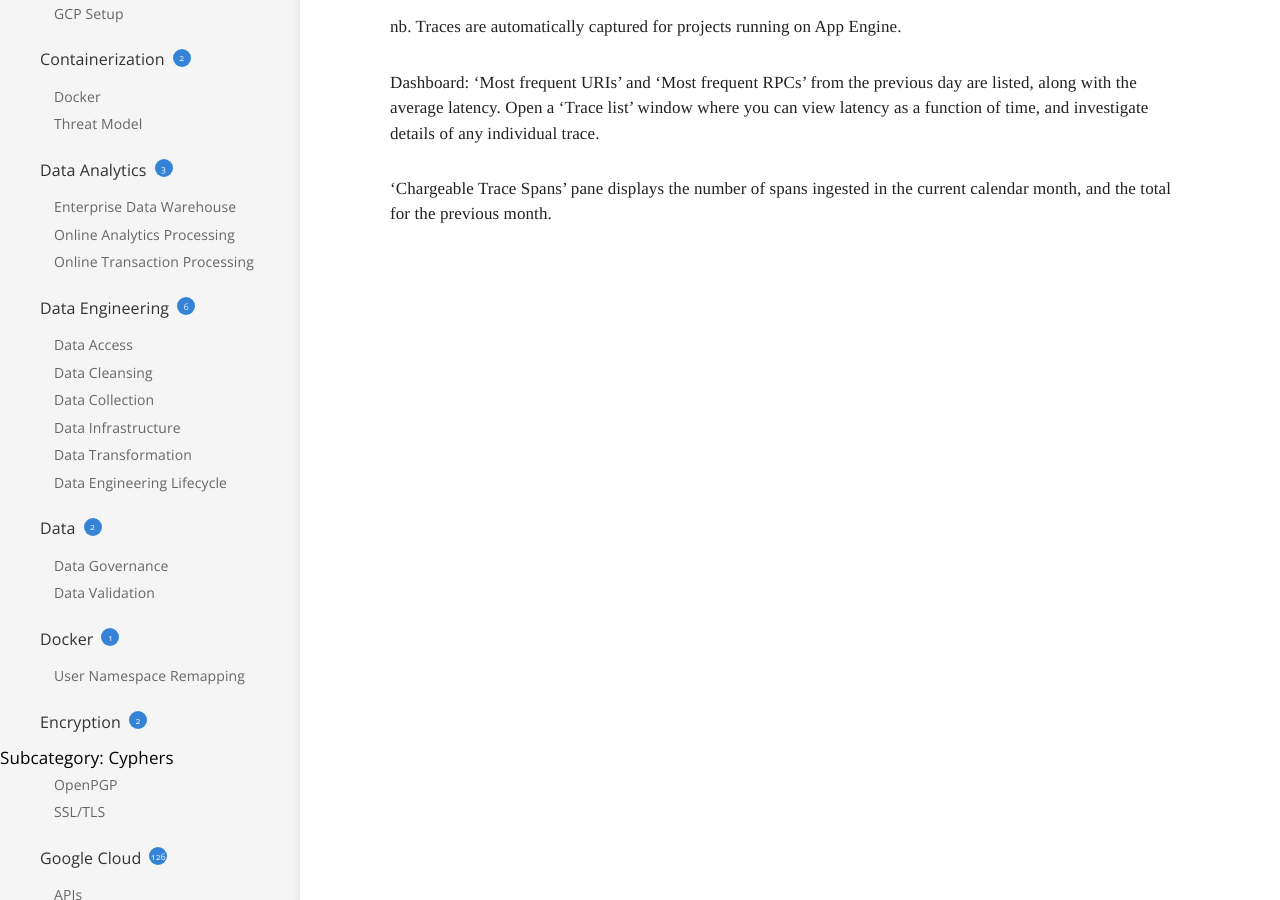
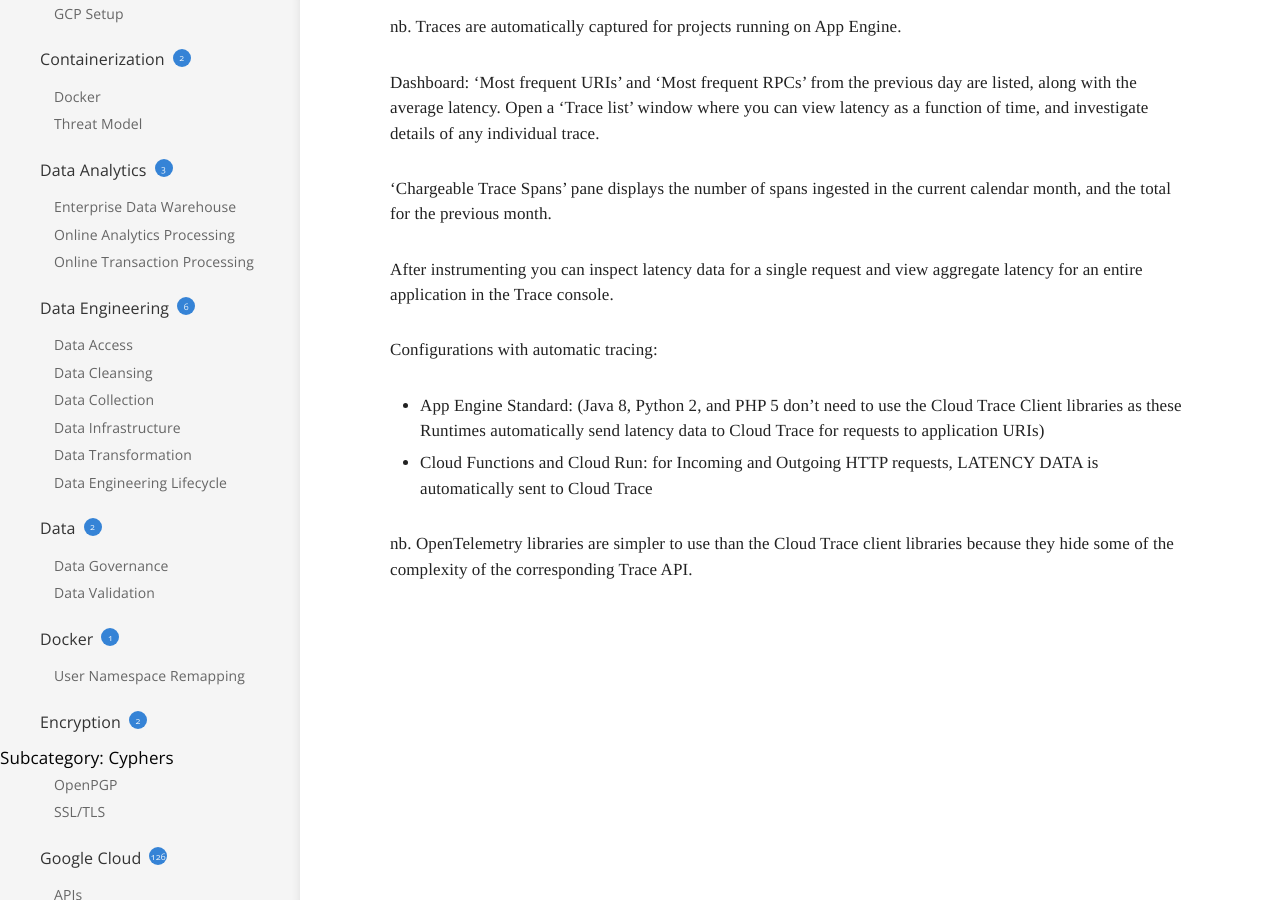
Before and after one commit to TABurrows/taburrows.github.io, a Jekyll site: the page built from _docs/google-cloud/cloud-trace.md, in a window 1280 px wide and 900 px high, scrolled down 938 px. Built offline with Jekyll 4.4.1, drawn with Linux system fonts in a browser that asks for light colours.

Commit message:
Updated cloud trace MD

```diff
--- a/_docs/google-cloud/cloud-trace.md
+++ b/_docs/google-cloud/cloud-trace.md
@@ -35,3 +35,14 @@ Dashboard:
 'Most frequent URIs' and 'Most frequent RPCs' from the previous day are listed, along with the average latency. Open a 'Trace list' window where you can view latency as a function of time, and investigate details of any individual trace.
 
 'Chargeable Trace Spans' pane displays the number of spans ingested in the current calendar month, and the total for the previous month.
+
+After instrumenting you can inspect latency data for a single request and view aggregate latency for an entire application in the Trace console.
+
+
+Configurations with automatic tracing:
+- App Engine Standard: (Java 8, Python 2, and PHP 5 don't need to use the Cloud Trace Client libraries as these Runtimes automatically send latency data to Cloud Trace for requests to application URIs)
+- Cloud Functions and Cloud Run: for Incoming and Outgoing HTTP requests, LATENCY DATA is automatically sent to Cloud Trace
+
+
+
+nb. OpenTelemetry libraries are simpler to use than the Cloud Trace client libraries because they hide some of the complexity of the corresponding Trace API.
```
